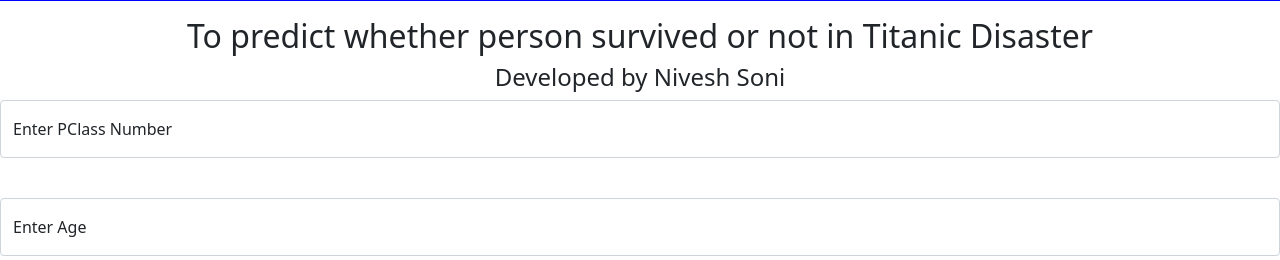
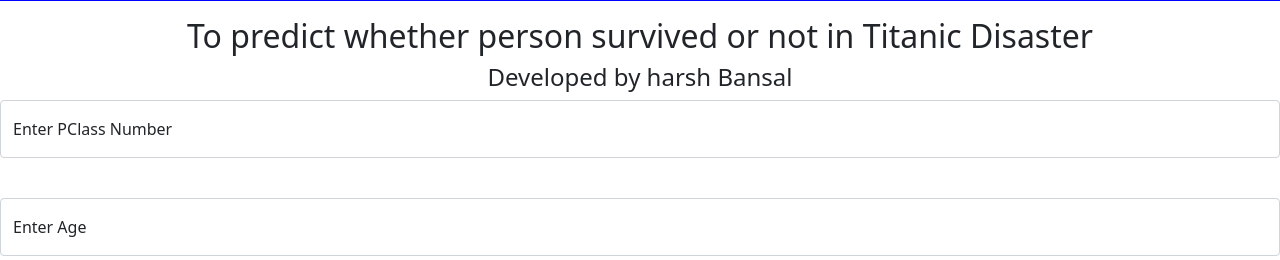
Before and after one commit to harsh0319/project-4, a Flask app: page / in a window 1280 px wide. Shown: the part 184-444 px from the top of the page. Run offline with Flask 2, Linux system fonts and the light colour scheme; parts of the project's set-up code (start-up, migrations or seed data) failed here and were passed over.

Commit message:
Update index.html

```diff
--- a/templates/index.html
+++ b/templates/index.html
@@ -35,7 +35,7 @@ div {text-align: center;}
 
 <div class="login">
 <h2 >To predict whether person survived or not in Titanic Disaster</h2>
-<h4>Developed by Nivesh Soni</h4>
+<h4>Developed by harsh Bansal</h4>
 <!-- Main Input For Receiving Query to our ML -->
 <form action="{{ url_for('predict')}}"method="get">
 <div class="form-floating mb-3">
```
